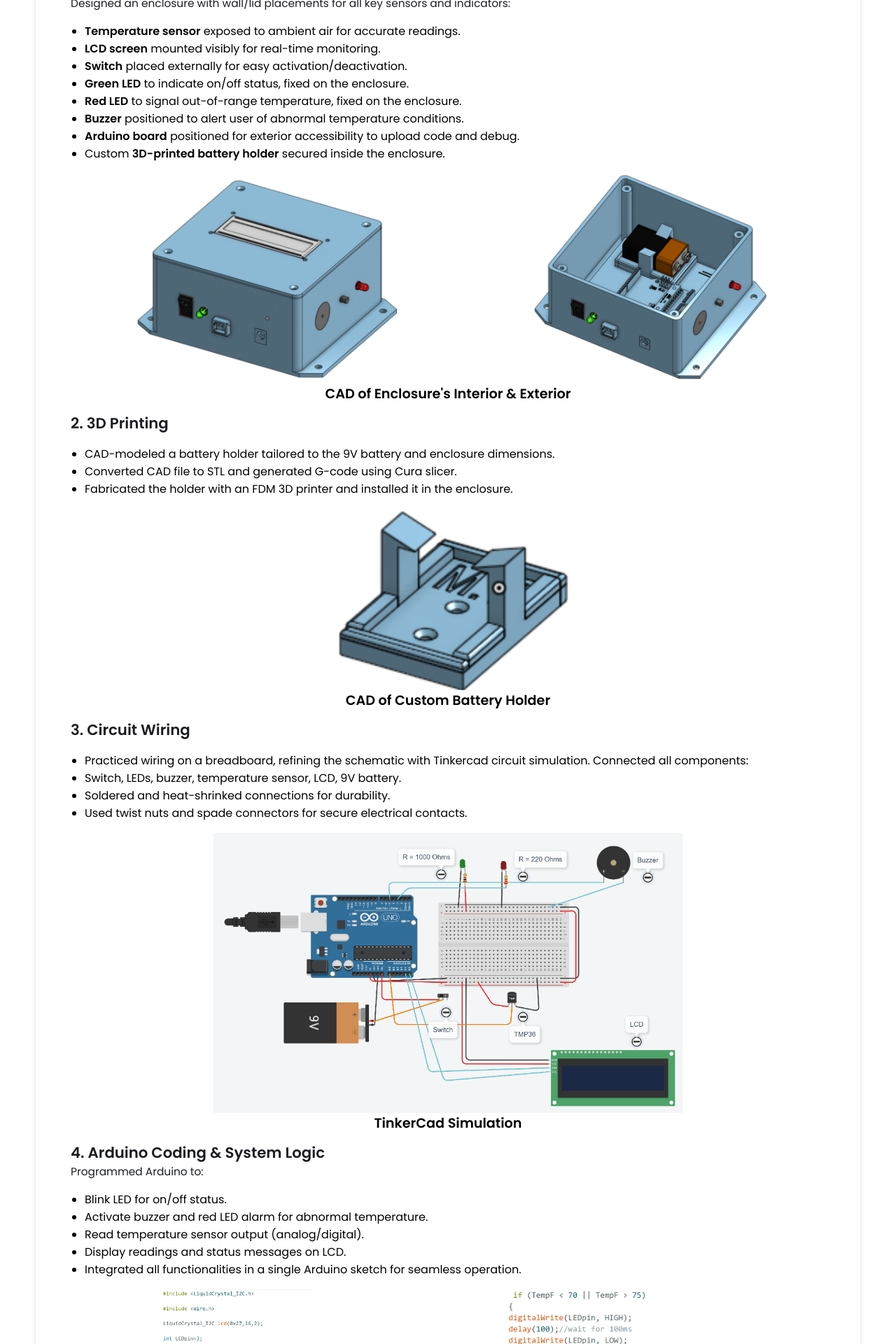
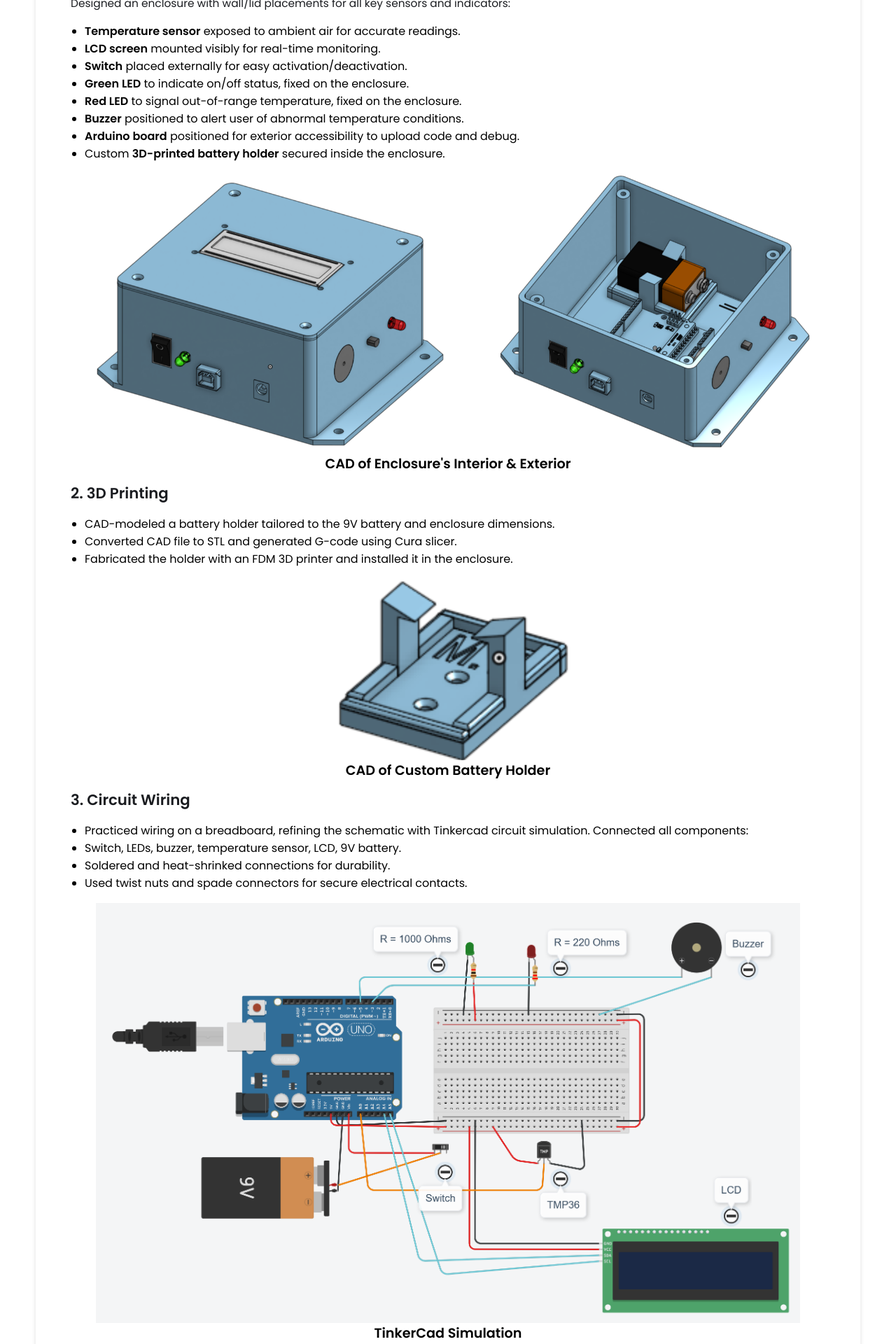
Before and after one commit to michael-vuong/michael-vuong.github.io, a Jekyll site: the page built from _projects/ArduinoTempSensor/index.md, in a window 1280 px wide. Shown: the part 1074-2994 px from the top of the page at 70% size. Built offline with Jekyll 4.4.1, drawn with Linux system fonts in a browser that asks for light colours.

Commit message:
Update index.md

```diff
--- a/_projects/ArduinoTempSensor/index.md
+++ b/_projects/ArduinoTempSensor/index.md
@@ -33,7 +33,7 @@ Designed an enclosure with wall/lid placements for all key sensors and indicator
 - **Arduino board** positioned for exterior accessibility to upload code and debug.
 - Custom **3D-printed battery holder** secured inside the enclosure.
 
-{% include image-gallery.html images="CADBox.png, CADInsideView.png" height="300" %}
+{% include image-gallery.html images="CADBox.png, CADInsideView.png" height="400" %}
 <div style="text-align:center; font-size:1.2rem; font-weight:bold; margin-bottom:12px;">
   CAD of Enclosure's Interior & Exterior
 </div>
@@ -55,7 +55,7 @@ Connected all components:
 - Soldered and heat-shrinked connections for durability.
 - Used twist nuts and spade connectors for secure electrical contacts.
 
-{% include image-gallery.html images="TinkerCad.png" height="400" %}
+{% include image-gallery.html images="TinkerCad.png" height="600" %}
 <div style="text-align:center; font-size:1.2rem; font-weight:bold; margin-bottom:12px;">
   TinkerCad Simulation
 </div>
@@ -68,7 +68,8 @@ Programmed Arduino to:
 - Display readings and status messages on LCD.
 - Integrated all functionalities in a single Arduino sketch for seamless operation.
 
-{% include image-gallery.html images="Code1.png, Code2.png" height="400" %}
+{% include image-gallery.html images="Code1.png" height="500" %}
+{% include image-gallery.html images="Code2.png" height="400" %}
 <div style="text-align:center; font-size:1.2rem; font-weight:bold; margin-bottom:12px;">
   Arduino Code
 </div>
```
